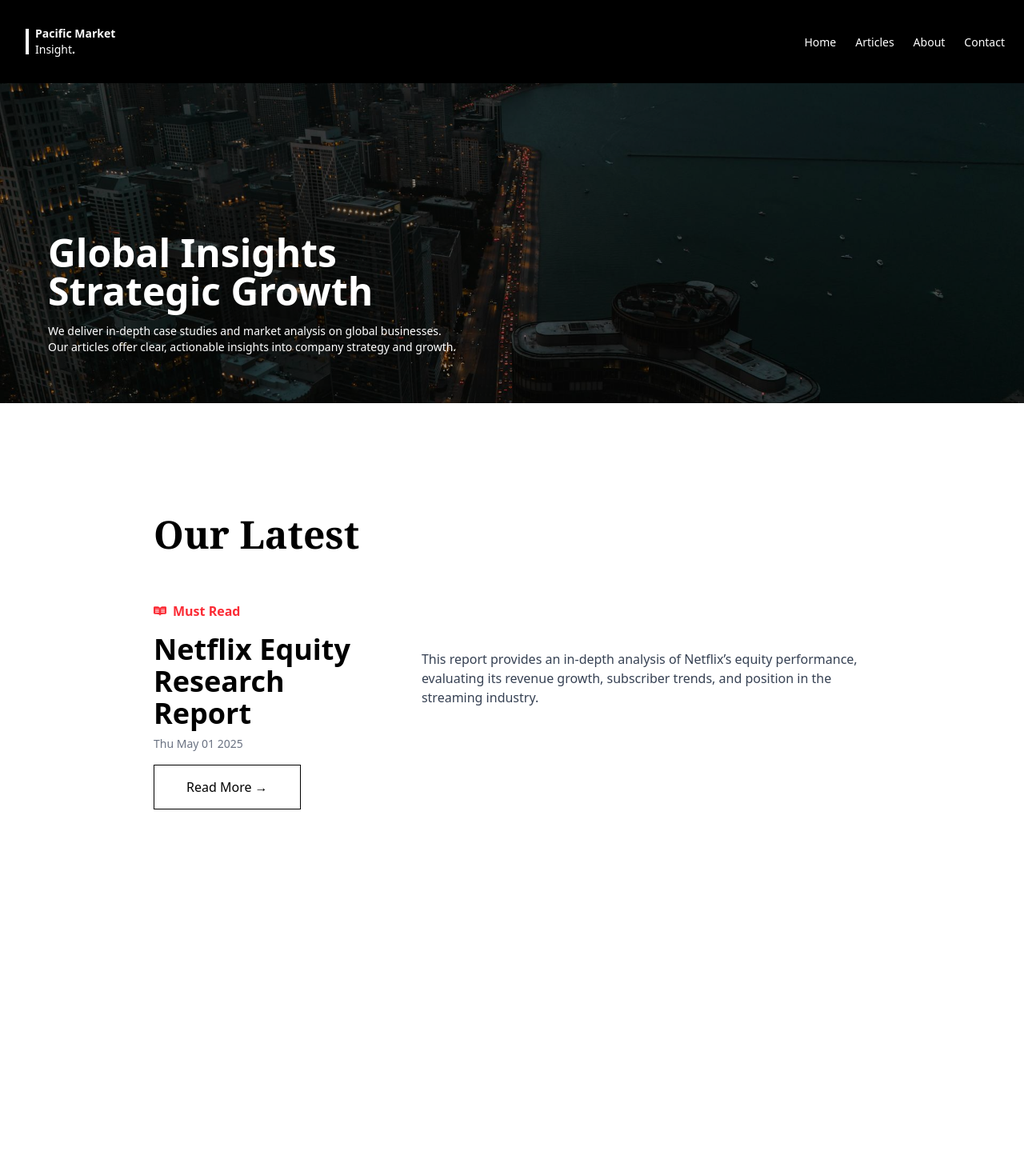
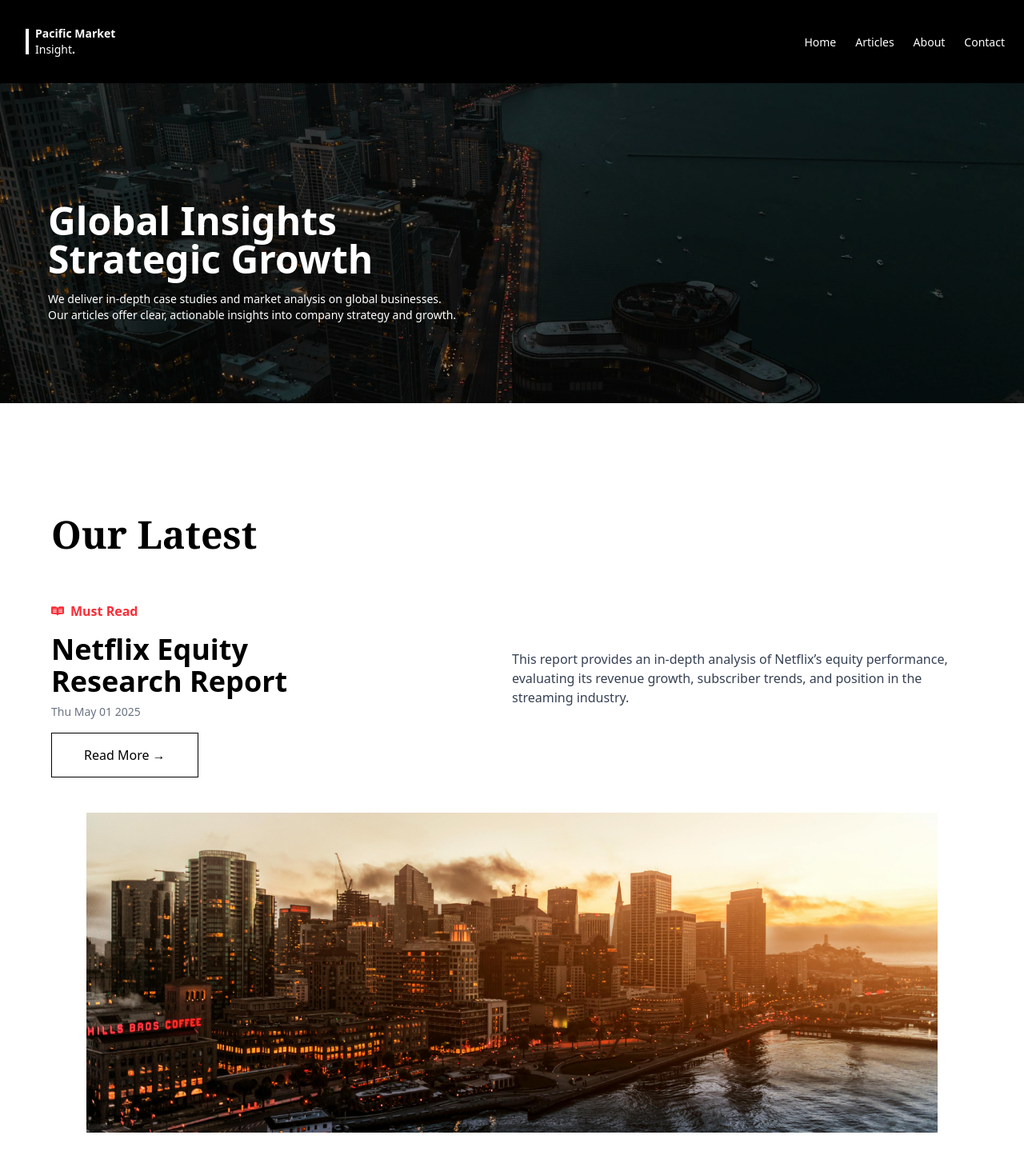
Before and after one commit to Kk120306/PMI, a React (Vite) app: page / in a window 1280 px wide. Shown: the top 1454 px of the page at 80% size. Before the commit the page ends 1056 px from the top, so only its background shows below. Built offline with nearby package versions, Linux system fonts and the light colour scheme.

Commit message:
improved homepage with image

```diff
--- a/src/components/NewestArticle.jsx
+++ b/src/components/NewestArticle.jsx
@@ -11,9 +11,9 @@ const NewestArticle = () => {
     if (!newest) return <p>No articles available.</p>;
 
     return (
-        <div className="max-w-4xl mx-auto">
+        <div className="max-w-6xl mx-auto">
             <h2 className="text-3xl md:text-5xl font-semibold mb-15 font-serif">Our Latest</h2>
-            <div className="flex flex-col md:flex-row items-start justify-between md:gap-20 gap-7">
+            <div className="flex flex-col md:flex-row items-start justify-between md:gap-18 lg:gap-40 gap-7">
                 <div>
                     <div className="flex items-center mb-4 gap-2 ">
                         <FaReadme className="text-red-500"/>
--- a/src/components/Pages/HomePage.jsx
+++ b/src/components/Pages/HomePage.jsx
@@ -1,4 +1,5 @@
 import HomeBg from '../../assets/home-bg.jpg';
+import HomeSBg from '../../assets/home-sec-bg.jpg';
 import NewestArticle from '../NewestArticle';
 
 
@@ -8,7 +9,7 @@ const HomePage = () => {
         <div className="text-white ">
 
             <div
-                className="relative h-[50vh] bg-cover bg-center flex items-end md:p-12 p-7 lg:p-15 justify-between gap-5"
+                className="relative h-[50vh] bg-cover bg-center flex items-end md:p-12 p-7 lg:p-15 pb-0 justify-between gap-5"
                 style={{ backgroundImage: `url(${HomeBg})` }}
             >
                 <div className="absolute inset-0 bg-black/40"></div>
@@ -18,7 +19,7 @@ const HomePage = () => {
                         Global Insights<br />
                         Strategic Growth
                     </h1>
-                    <p className="text-xs md:text-sm mt-4">
+                    <p className="text-xs md:text-sm mt-4 pb-10">
                         We deliver in-depth case studies and market analysis on global businesses. <br />
                         Our articles offer clear, actionable insights into company strategy and growth.
                     </p>
@@ -26,10 +27,16 @@ const HomePage = () => {
 
             </div>
 
-            <div className="md:p-12 p-7 lg:p-15 text-black mt-20">
+            <div className="md:p-12 p-7 lg:p-15 text-black mt-20 flex flex-col items-center justify-center gap-8 md:gap-15">
                 <NewestArticle />
+                <div className="w-full md:px-8 lg:px-12">
+                    <img
+                        src={HomeSBg}
+                        alt="Home Section Background"
+                        className="w-full max-w-6xl mx-auto max-h-[200px] md:max-h-[300px] lg:max-h-[400px] object-cover"
+                    />
+                </div>
             </div>
-
         </div>
     );
 }
```
Also changed, not shown: src/assets/home-sec-bg.jpg (added).
